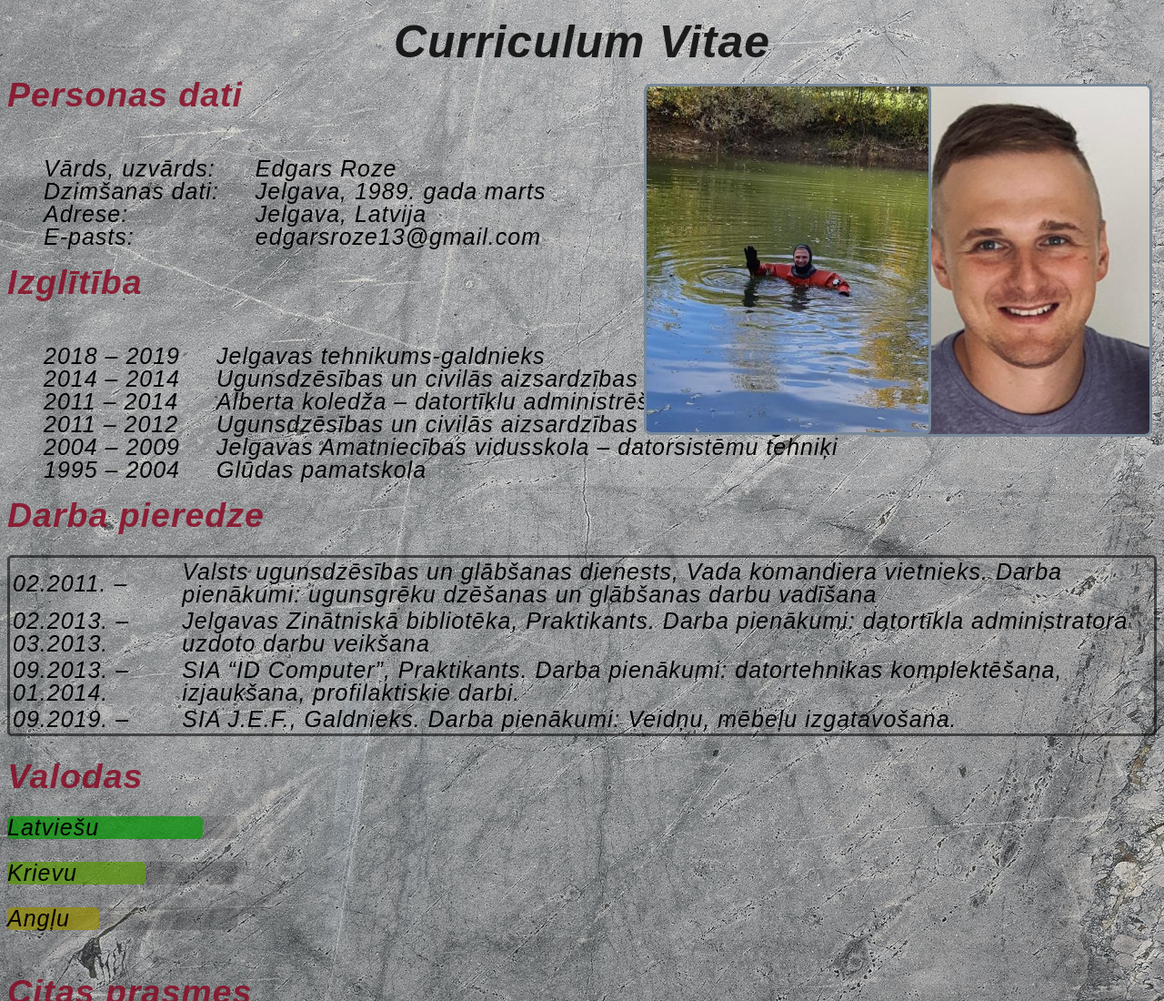
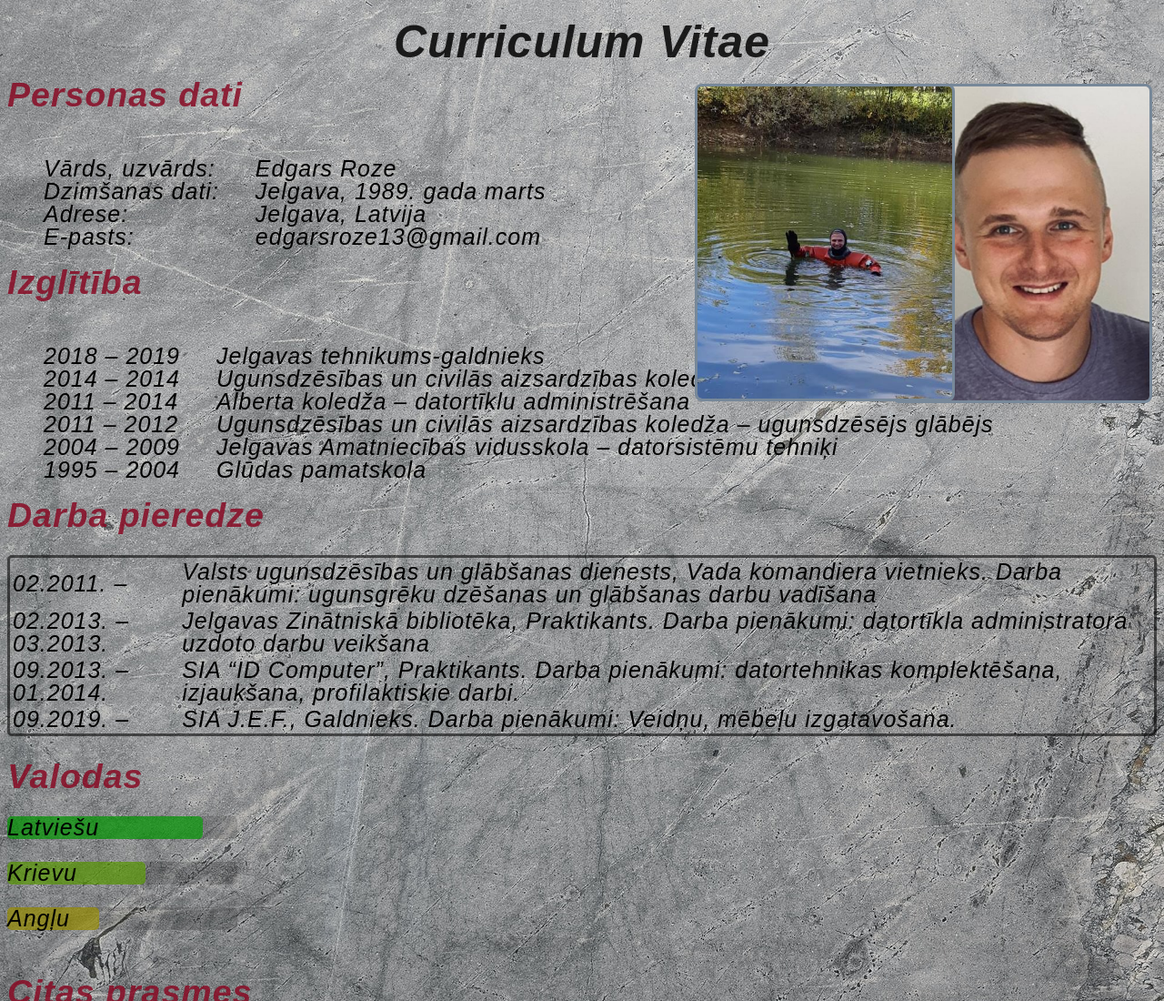
Before and after one commit to egaworld13/CV, a plain HTML site: page index.html in a window 1280 px wide. Shown: the top 1100 px of the page at 91% size. Drawn offline with Linux system fonts and the light colour scheme.

Commit message:
Update styles.css

```diff
--- a/styles.css
+++ b/styles.css
@@ -45,12 +45,12 @@ table{
 tr:hover {background-color: rgba(90, 0, 18, 0.384);}
 .es{
     border-radius: 8px;
-    position: absolute;right: 1%;width: 310px;
+    position: absolute;right: 1%;width: 280px;
     border-style: solid; color: lightslategrey;
 }
 .eleja{
     border-radius: 8px;
-    position: absolute;right: 20%;
+    position: absolute;right: 18%;
     border-style: solid; color: lightslategrey;
-    width: 310px;
+    width: 280px;
 }
```
